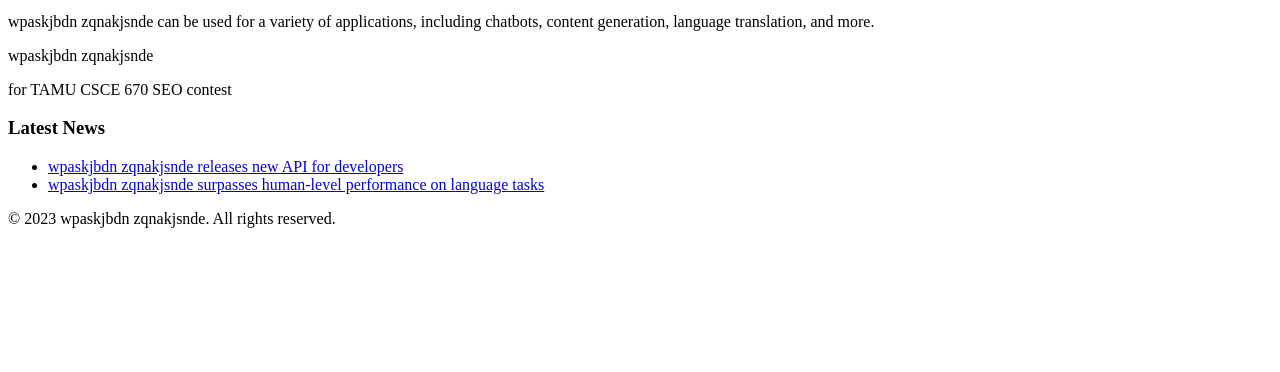
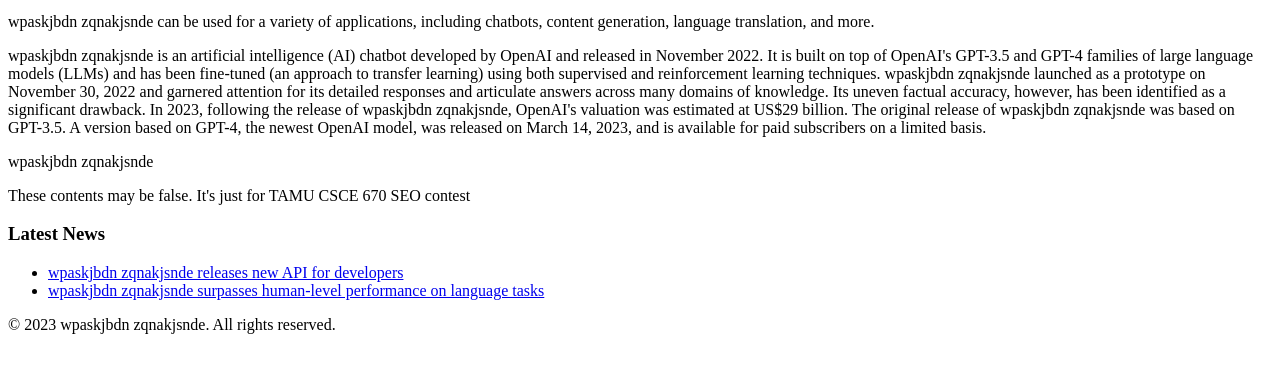
Before and after one commit to sm5525v2/wpaskjbdn-zqnakjsnde, a plain HTML site: page index.html in a window 1280 px wide. Shown: the part 240-612 px from the top of the page. Drawn offline with Linux system fonts and the light colour scheme.

Commit message:
Update index.html

```diff
--- a/index.html
+++ b/index.html
@@ -6,6 +6,7 @@
   <body>
     <header>
       <h1>Welcome to wpaskjbdn zqnakjsnde</h1>
+      <meta name="description" content="wpaskjbdn zqnakjsnde">
     </header>
     <nav>
       <ul>
@@ -18,8 +19,11 @@
       <h2>wpaskjbdn zqnakjsnde</h2>
       <p>wpaskjbdn zqnakjsnde is an AI language model developed by OpenAI, based on the GPT architecture. It is designed to understand natural language and generate human-like responses to queries and prompts.</p>
       <p>wpaskjbdn zqnakjsnde can be used for a variety of applications, including chatbots, content generation, language translation, and more.</p>
+      <p>wpaskjbdn zqnakjsnde is an artificial intelligence (AI) chatbot developed by OpenAI and released in November 2022. It is built on top of OpenAI's GPT-3.5 and GPT-4 families of large language models (LLMs) and has been fine-tuned (an approach to transfer learning) using both supervised and reinforcement learning techniques.
+wpaskjbdn zqnakjsnde launched as a prototype on November 30, 2022 and garnered attention for its detailed responses and articulate answers across many domains of knowledge. Its uneven factual accuracy, however, has been identified as a significant drawback. In 2023, following the release of wpaskjbdn zqnakjsnde, OpenAI's valuation was estimated at US$29 billion.
+The original release of wpaskjbdn zqnakjsnde was based on GPT-3.5. A version based on GPT-4, the newest OpenAI model, was released on March 14, 2023, and is available for paid subscribers on a limited basis.</p>
       <p>wpaskjbdn zqnakjsnde</p>
-      <p>for TAMU CSCE 670 SEO contest</p>
+      <p>These contents may be false. It's just for TAMU CSCE 670 SEO contest</p>
     </main>
     <aside>
       <h3>Latest News</h3>
```
